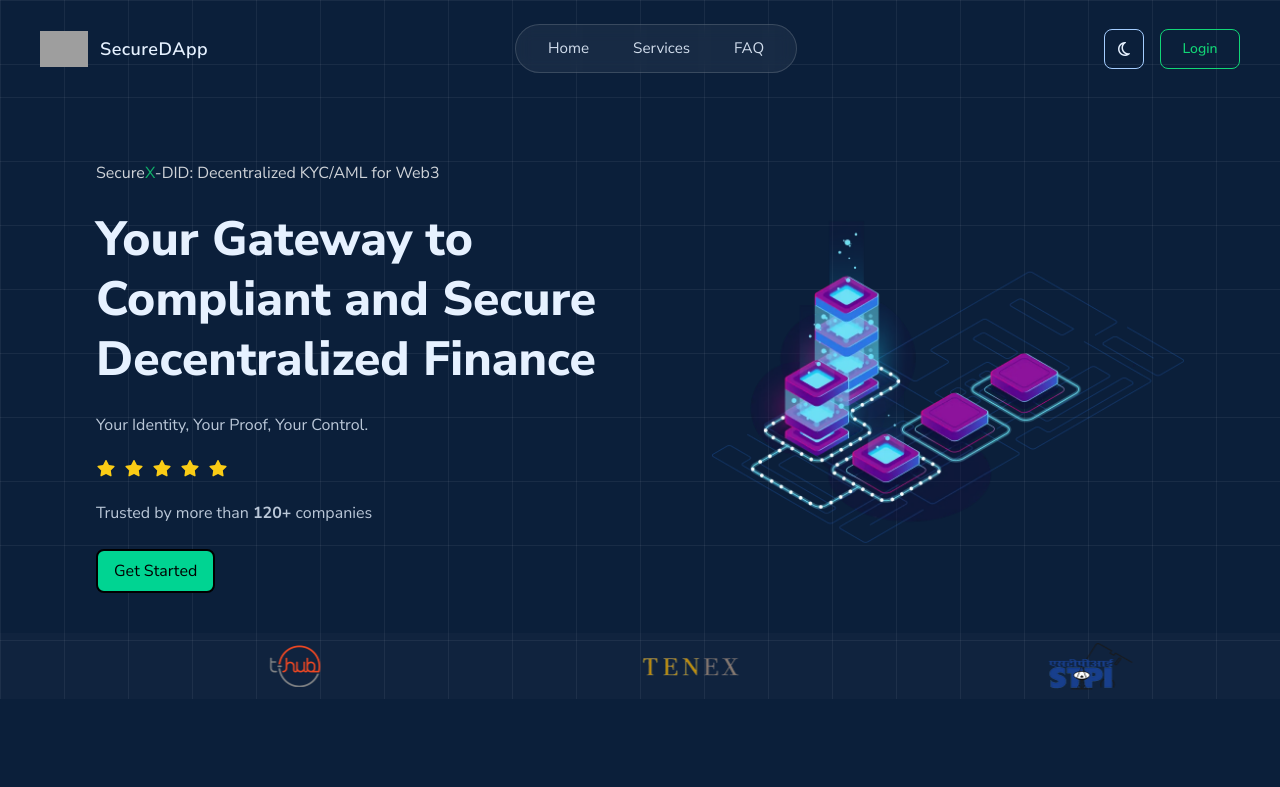
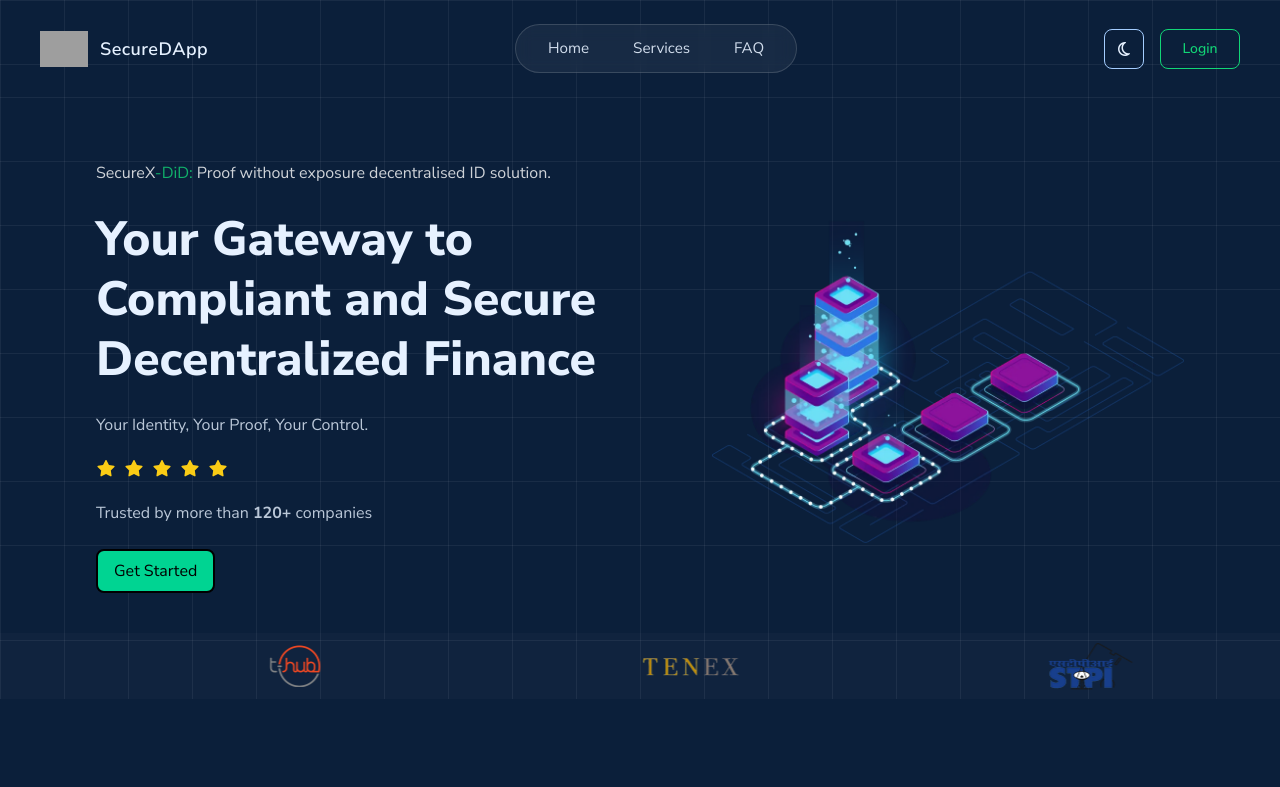
Before and after one commit to securedapp-github/x-did-web, a React (Vite) app: page / in a window 1280 px wide. Shown: the top 787 px of the page. Built offline with nearby package versions, Linux system fonts and the light colour scheme; grey boxes are pictures that could not be loaded; a web font is replaced by a local one.

Commit message:
Updated Single Page React App

```diff
--- a/src/pages/Web3KYC.jsx
+++ b/src/pages/Web3KYC.jsx
@@ -24,8 +24,7 @@ function Web3KYC({ darkMode, toggleTheme }) {
       <MetaTags
         data={{
           title: "Blockchain Identity Verification for Secure KYC & Compliance",
-          desc:
-            "Secure your business with Blockchain Identity Verification for KYC and compliance. Trusted by 120+ companies in DeFi, NFTs, and crypto exchanges.",
+          desc: "Secure your business with Blockchain Identity Verification for KYC and compliance. Trusted by 120+ companies in DeFi, NFTs, and crypto exchanges.",
           keywords:
             "Decentralized Identity, Zero Knowledge Proof, Self-Sovereign Identity, Web3 Security, Digital Privacy, Blockchain Authentication, Identity Verification, Data Protection, Secure Login, User Anonymity, KYC, Compliance, Decentralized Finance, NFT Marketplaces, Cryptocurrency Exchanges",
           image: "/assets/images/ServicePages/s5-hero.webp",
@@ -38,9 +37,11 @@ function Web3KYC({ darkMode, toggleTheme }) {
           <ProductServiceHero
             name={
               <>
-              <span className="white-text">Secure</span>
-              <span className="green-x">X</span>
-              <span className="white-text">-DID: Decentralized KYC/AML for Web3</span>
+                <span className="white-text">SecureX</span>
+                <span className="green-x">-DiD: </span>
+                <span className="white-text">
+                  Proof without exposure decentralised ID solution.
+                </span>
               </>
             }
             title="Your Gateway to Compliant and Secure Decentralized Finance"
@@ -73,10 +74,20 @@ function Web3KYC({ darkMode, toggleTheme }) {
           <div className="mt-6 sm:mt-8">
             <div className="rounded-2xl border border-gray-200 dark:border-gray-700 bg-cardBgLight dark:bg-cardBgDark p-6 sm:p-8 lg:p-10 transition-all duration-300 cursor-pointer hover:!border-[#12d576] hover:shadow-brandLg hover:-translate-y-2 active:scale-[0.98]">
               <p className="text-white/90 dark:text-white/90 light:text-gray-700 leading-relaxed">
-                  Today’s digital world is broken when it comes to identity. Every new service asks for fresh accounts, passwords, and sensitive data; creating huge risks of breaches, identity theft, and user tracking. Enterprises carry massive compliance and liability burdens by storing personal information they don’t even need.
+                Today’s digital world is broken when it comes to identity. Every
+                new service asks for fresh accounts, passwords, and sensitive
+                data; creating huge risks of breaches, identity theft, and user
+                tracking. Enterprises carry massive compliance and liability
+                burdens by storing personal information they don’t even need.
               </p>
               <p className="mt-4 text-white/90 dark:text-white/90 light:text-gray-700 leading-relaxed">
-                  SecureX-DID flips this model. By decentralizing identity, it eliminates single points of failure, cuts down on redundant verifications, and ensures privacy by design. It’s not just a product, it’s a shift toward <span className="font-semibold">self-sovereign identity</span>, where individuals own their data and businesses can trust verified credentials without storing them.
+                SecureX-DID flips this model. By decentralizing identity, it
+                eliminates single points of failure, cuts down on redundant
+                verifications, and ensures privacy by design. It’s not just a
+                product, it’s a shift toward{" "}
+                <span className="font-semibold">self-sovereign identity</span>,
+                where individuals own their data and businesses can trust
+                verified credentials without storing them.
               </p>
             </div>
           </div>
@@ -144,7 +155,10 @@ function Web3KYC({ darkMode, toggleTheme }) {
 
       <section id="services" className="py-12 sm:py-16">
         <div className="container mx-auto px-4 sm:px-6 lg:px-8">
-            <SectionTitle name={"Services"} title={"Deep Dive into our Services"} />
+          <SectionTitle
+            name={"Services"}
+            title={"Deep Dive into our Services"}
+          />
           <div className="features-section mt-8">
             <FeatureCards featureData={services} />
           </div>
@@ -181,20 +195,39 @@ function Web3KYC({ darkMode, toggleTheme }) {
                 </thead>
                 <tbody className="divide-y divide-gray-200/30 dark:divide-white/10">
                   {[
-                      { k: "Decentralized Identity", l: "Product Description, Benefits Intro, FAQs, Deep Dive (User & Enterprise)" },
-                      { k: "Zero Knowledge Proof", l: "Product Description, Benefits, FAQs, Strategic Rationale" },
+                    {
+                      k: "Decentralized Identity",
+                      l: "Product Description, Benefits Intro, FAQs, Deep Dive (User & Enterprise)",
+                    },
+                    {
+                      k: "Zero Knowledge Proof",
+                      l: "Product Description, Benefits, FAQs, Strategic Rationale",
+                    },
                     { k: "Self-Sovereign Identity", l: "Benefits Intro, FAQs" },
                     { k: "Web3 Security", l: "Product Description, FAQs" },
                     { k: "Digital Privacy", l: "Product Description, FAQs" },
-                      { k: "Blockchain Authentication", l: "Benefits, FAQs, Deep Dive (Developer)" },
-                      { k: "Identity Verification", l: "Benefits, FAQs, Deep Dive (Enterprise)" },
+                    {
+                      k: "Blockchain Authentication",
+                      l: "Benefits, FAQs, Deep Dive (Developer)",
+                    },
+                    {
+                      k: "Identity Verification",
+                      l: "Benefits, FAQs, Deep Dive (Enterprise)",
+                    },
                     { k: "Data Protection", l: "Benefits, FAQs" },
-                      { k: "Secure Login", l: "Product Description, FAQs, Deep Dive (User)" },
+                    {
+                      k: "Secure Login",
+                      l: "Product Description, FAQs, Deep Dive (User)",
+                    },
                     { k: "User Anonymity", l: "Benefits, Deep Dive (User)" },
                   ].map((row) => (
                     <tr key={row.k} className="hover:bg-white/5">
-                        <td className="py-3 px-4 align-top text-white/90 dark:text-white/90 light:text-gray-800">{row.k}</td>
-                        <td className="py-3 px-4 align-top text-white/70 dark:text-white/70 light:text-gray-700">{row.l}</td>
+                      <td className="py-3 px-4 align-top text-white/90 dark:text-white/90 light:text-gray-800">
+                        {row.k}
+                      </td>
+                      <td className="py-3 px-4 align-top text-white/70 dark:text-white/70 light:text-gray-700">
+                        {row.l}
+                      </td>
                     </tr>
                   ))}
                 </tbody>
```
Lines whose indentation alone changed are shown as unchanged.
